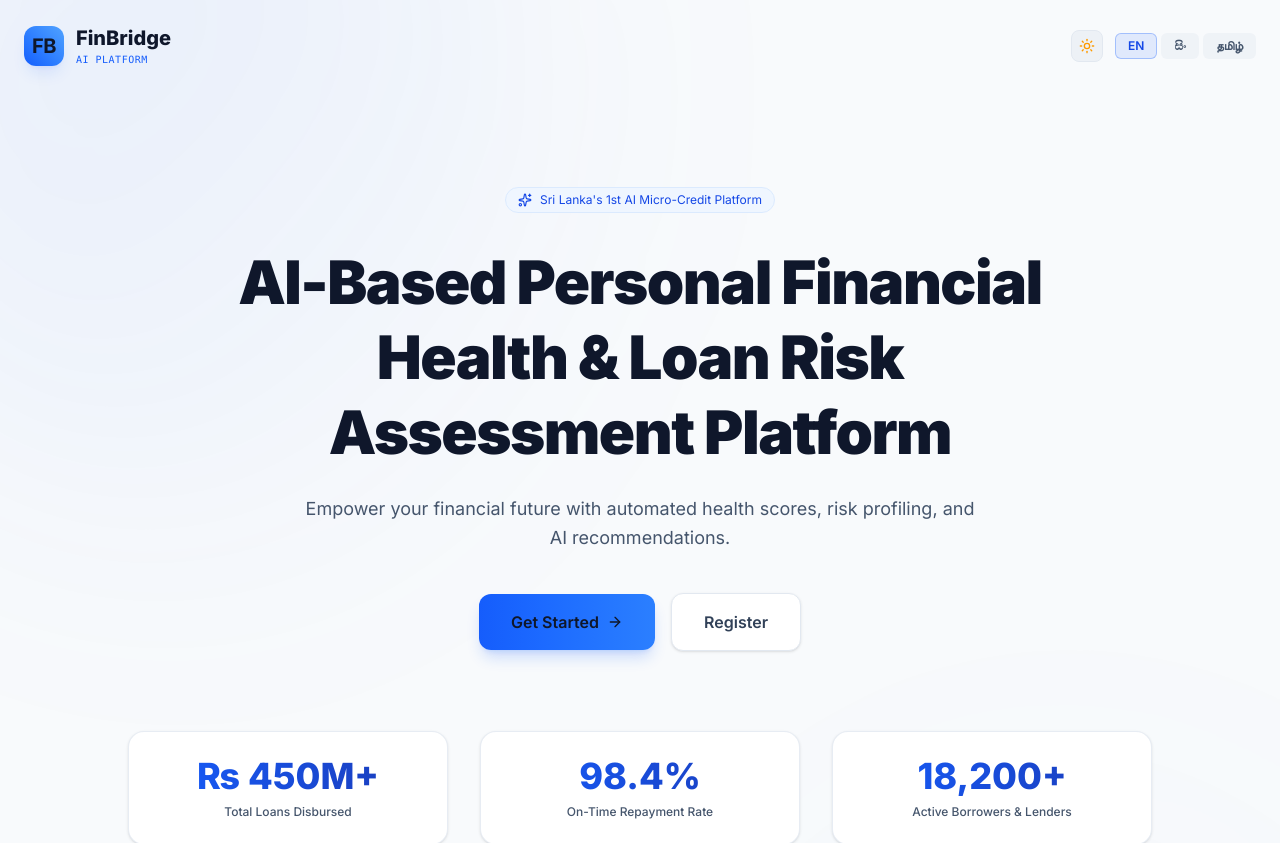
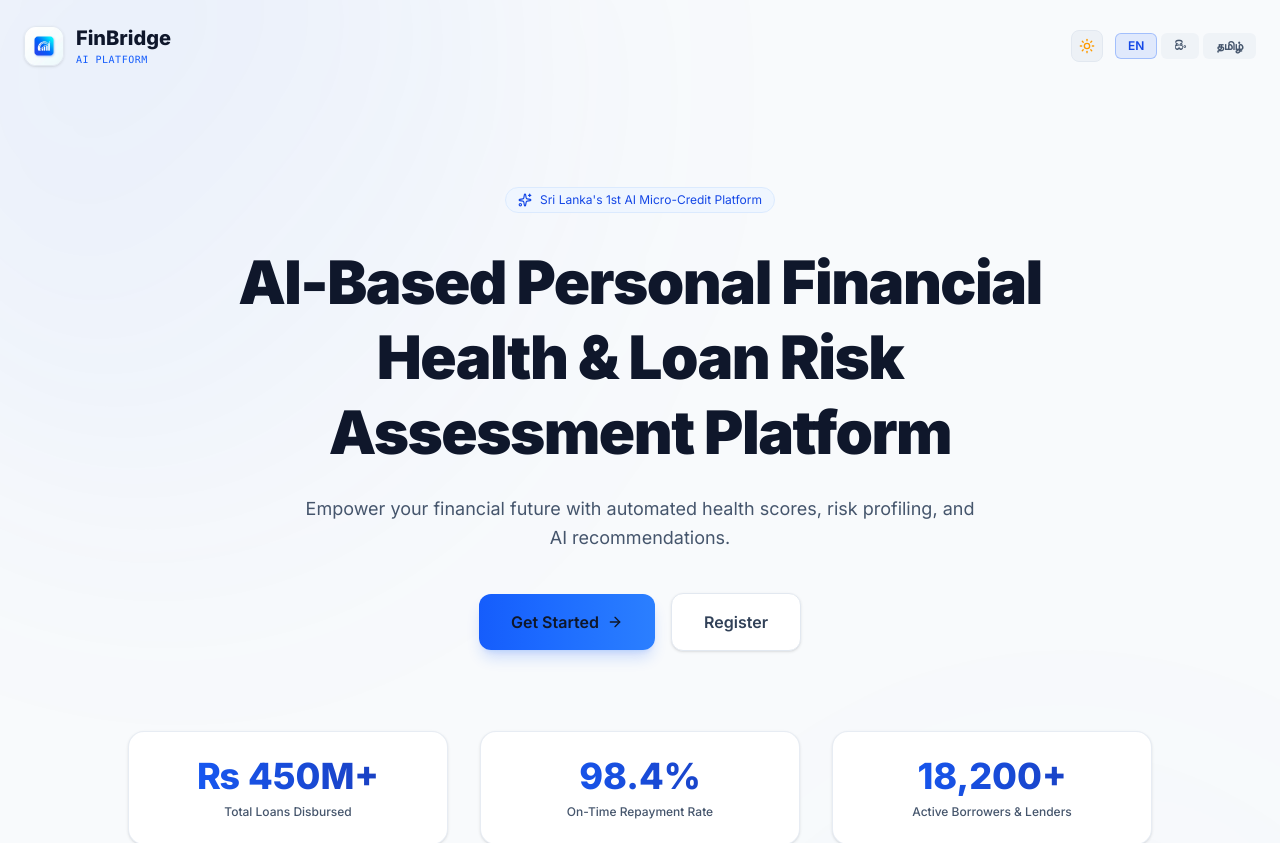
Before and after one commit to rashminda-aluvihare/AI-Based-Personal-Financial-Health-and-Loan-Risk-Assessment-Platform-FinBridge-, a Next.js app: page / in a window 1280 px wide. Shown: the top 843 px of the page. Built offline with nearby package versions, Linux system fonts and the light colour scheme.

Commit message:
Add official FinBridge logo assets and integrate into navigation headers

```diff
--- a/app/page.tsx
+++ b/app/page.tsx
@@ -39,9 +39,7 @@ export default function LandingPage() {
       {/* Header bar */}
       <header className="relative z-10 w-full max-w-7xl mx-auto px-6 py-6 flex items-center justify-between">
         <div className="flex items-center space-x-3">
-          <div className="w-10 h-10 rounded-xl bg-gradient-to-tr from-blue-600 to-blue-400 flex items-center justify-center font-bold text-white text-xl tracking-tight shadow-lg shadow-blue-600/10">
-            FB
-          </div>
+          <img src="/logo_icon.png" alt="FinBridge Logo" className="w-10 h-10 rounded-xl object-cover shadow-sm border border-slate-200" />
           <div>
             <span className="font-extrabold text-xl text-slate-900">
               {t.brand}
--- a/coming-soon.html
+++ b/coming-soon.html
@@ -336,7 +336,7 @@
     <!-- Header -->
     <header>
       <div class="brand">
-        <div class="brand-logo">FB</div>
+        <img src="public/logo_icon.png" alt="FinBridge Logo" style="width: 48px; height: 48px; border-radius: 14px; object-fit: cover; box-shadow: 0 4px 15px rgba(37,99,235,0.2);" />
         <div>
           <div class="brand-name">FinBridge</div>
           <div class="brand-sub">AI PLATFORM</div>
--- a/components/layout/Navbar.tsx
+++ b/components/layout/Navbar.tsx
@@ -27,9 +27,7 @@ export default function Navbar() {
     <nav className="sticky top-0 z-40 w-full border-b border-white/10 bg-[#0A0E1A]/85 backdrop-blur-md px-6 py-4 flex items-center justify-between">
       {/* Brand logo */}
       <div className="flex items-center space-x-3">
-        <div className="w-10 h-10 rounded-xl bg-gradient-to-tr from-[#6C63FF] to-[#00D4AA] flex items-center justify-center font-bold text-white text-xl tracking-tight shadow-[0_0_15px_rgba(108,99,255,0.4)]">
-          FB
-        </div>
+        <img src="/logo_icon.png" alt="FinBridge Logo" className="w-10 h-10 rounded-xl object-cover shadow-md border border-white/10" />
         <div>
           <span className="font-extrabold text-xl bg-gradient-to-r from-white via-slate-200 to-slate-400 bg-clip-text text-transparent">
             {t.brand}
```
Also changed, not shown: public/finbridge_logo.png (added), public/logo_icon.png (added).
